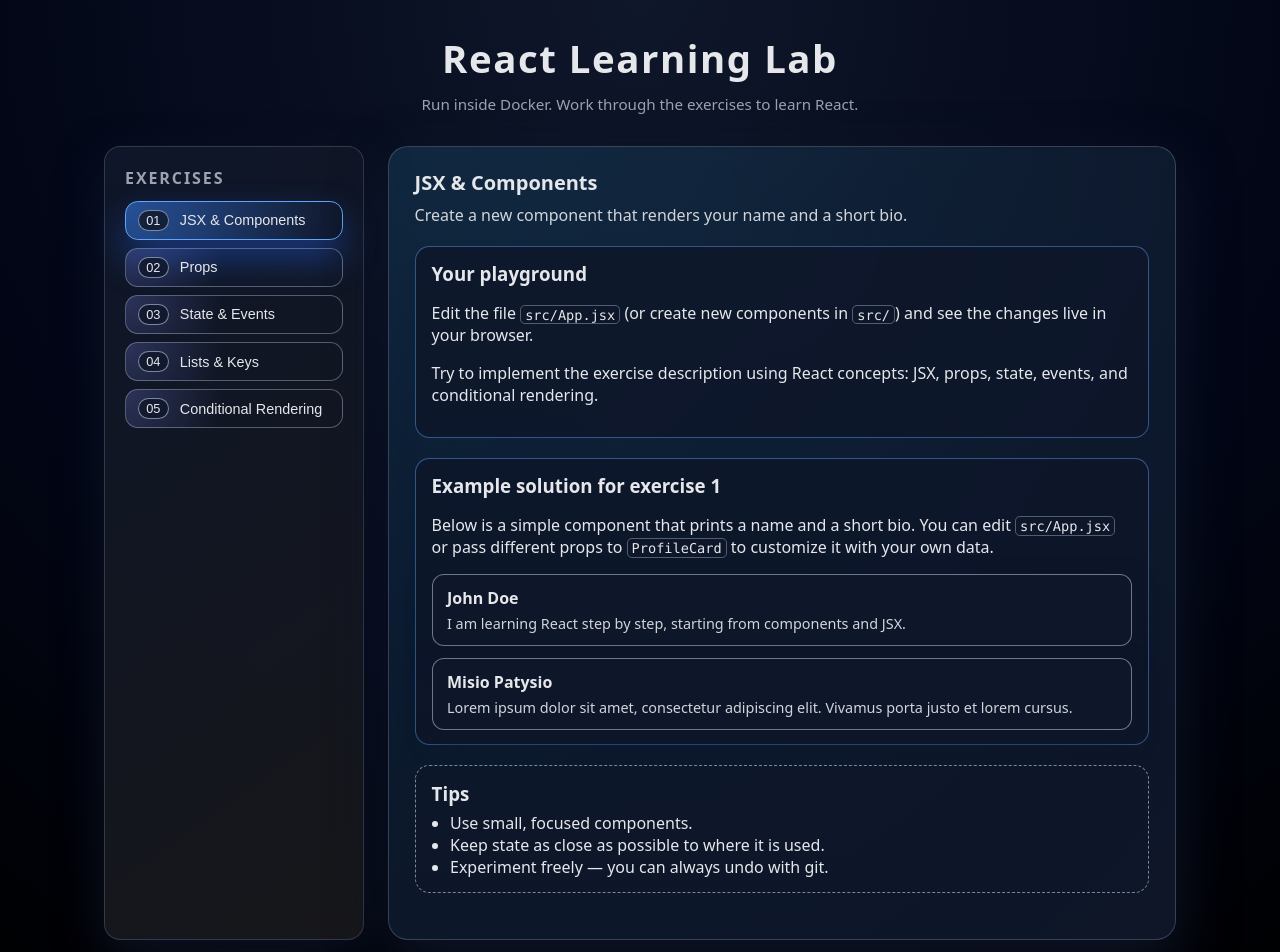
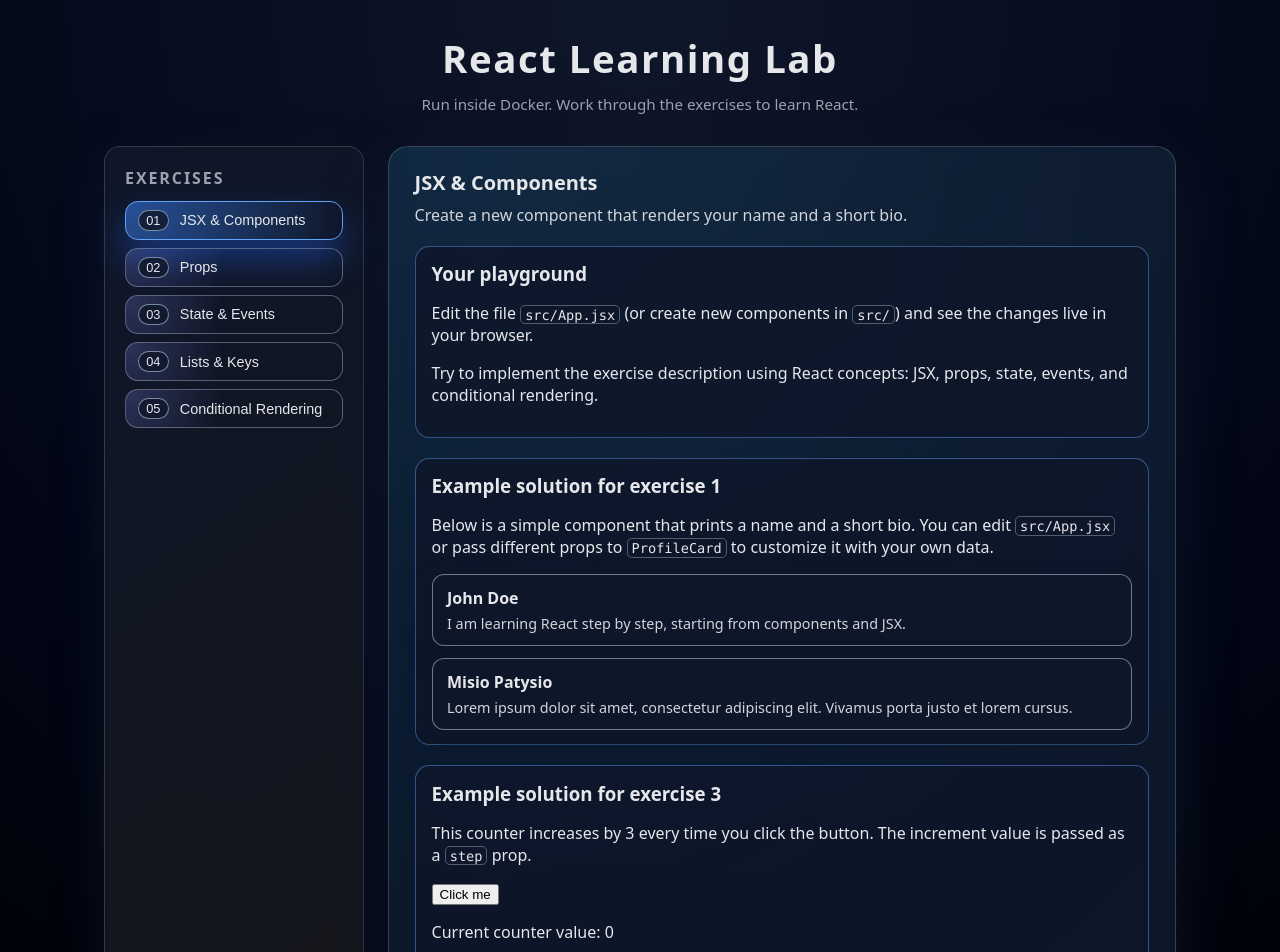
Before and after one commit to michalknioteksoftware/react, a React (Vite) app: page / in a window 1280 px wide. Shown: the top 952 px of the page. Built offline with nearby package versions, Linux system fonts and the light colour scheme.

Commit message:
counter with state

```diff
--- a/src/App.jsx
+++ b/src/App.jsx
@@ -1,5 +1,6 @@
 import { useState } from "react";
 import ProfileCard from "./ProfileCard.jsx";
+import Counter from "./Counter.jsx";
 
 const exercises = [
   {
@@ -104,6 +105,15 @@
             />
           </div>
 
+          <div className="playground">
+            <h3>Example solution for exercise 3</h3>
+            <p>
+              This counter increases by 3 every time you click the button. The
+              increment value is passed as a <code>step</code> prop.
+            </p>
+            <Counter step={3} />
+          </div>
+
           <div className="tips">
             <h3>Tips</h3>
             <ul>
--- /dev/null
+++ b/src/Counter.jsx
@@ -0,0 +1,20 @@
+import { useState } from "react";
+
+function Counter({ step = 1 }) {
+  const [count, setCount] = useState(0);
+
+  const handleClick = () => {
+    setCount((current) => current + step);
+  };
+
+  return (
+    <section className="counter">
+      <button type="button" onClick={handleClick}>
+        Click me
+      </button>
+      <p>Current counter value: {count}</p>
+    </section>
+  );
+}
+
+export default Counter;
```
